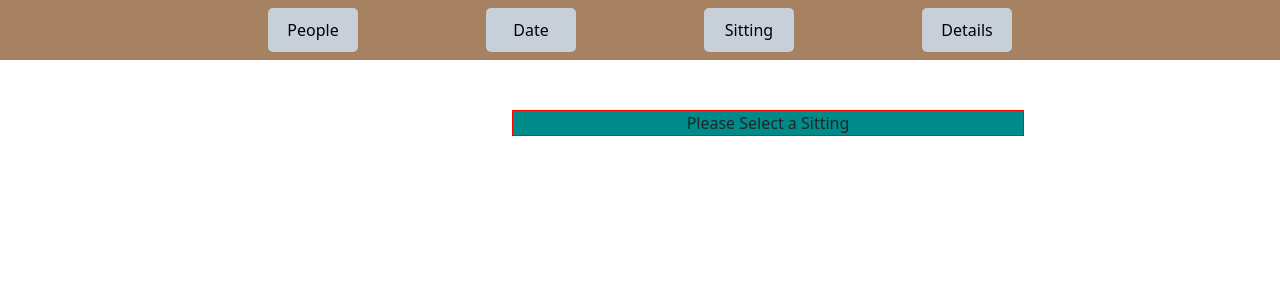
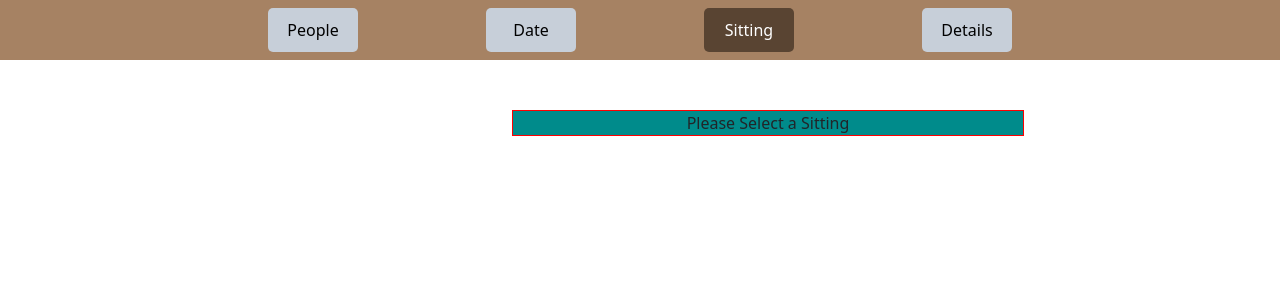
Before and after one commit to Josh8011/reservation, a React (Create React App) app: page /Sitting in a window 1280 px wide. Shown: the top 300 px of the page. Built offline with nearby package versions, Linux system fonts and the light colour scheme; no server answers.

Commit message:
Navigation highlight remains on refresh

```diff
--- a/src/App.js
+++ b/src/App.js
@@ -3,15 +3,21 @@ import './App.css';
 import Storage from './Services/storage';
 import {Router} from './Navigation'
 import {Header} from './Components'
+import {useLocation} from 'react-router-dom'
 
 function App() {
   //information state storage and functions
   const [reservationInfo , setReservationInfo]= useState({})
+  //Link state
+  const [selected , setSelected] = useState({People: false, DatePage: false, Sitting: false, Details: false});
+  const location = useLocation();
 
   useEffect(()=>{
     (async()=>{
         await loadReservationInfo();
     })();
+    debugger;
+    SelectPage(location.pathname.replace(/\//g,''));
   } ,[]);
 
   function loadReservationInfo(){
@@ -34,11 +40,9 @@ function App() {
     }
   }
 
-  //Link state
-  const [selected , setSelected] = useState({people: false, date: false, sitting: false, details: false});
 
   function SelectPage(name){
-    let newSelected = {people: false, date: false, sitting: false, details: false}
+    let newSelected = {People: false, DatePage: false, Sitting: false, Details: false}
     newSelected[name] = true;
     setSelected(newSelected)
 }
--- a/src/Components/Header.js
+++ b/src/Components/Header.js
@@ -17,11 +17,11 @@ export function Header(props) {
     return(
         <div className='Body'>
 
-            <HeaderLink selected={selected.people} SelectedFunction={()=>SelectPage('people')} Name={ResInfo.people? ResInfo.people: "People" } Path="People"/>
-            <HeaderLink selected={selected.date} SelectedFunction={()=>SelectPage('date')} Name={ResInfo.date?
+            <HeaderLink selected={selected.People} SelectedFunction={SelectPage} Name={ResInfo.people? ResInfo.people: "People" } Path="People"/>
+            <HeaderLink selected={selected.DatePage} SelectedFunction={SelectPage} Name={ResInfo.date?
                 `${addPadding(ResInfo.date.getDate())}/${addPadding(ResInfo.date.getMonth()+1)}/${ResInfo.date.getFullYear()}`: 'Date'} Path="DatePage"/>
-            <HeaderLink selected={selected.sitting} SelectedFunction={()=>SelectPage('sitting')} Name={ResInfo.sitting? ResInfo.sitting.Start :"Sitting"} Path="Sitting"/>
-            <HeaderLink selected={selected.details} SelectedFunction={()=>SelectPage('details')} Name="Details" Path="Details"/>
+            <HeaderLink selected={selected.Sitting} SelectedFunction={SelectPage} Name={ResInfo.sitting? ResInfo.sitting.Start :"Sitting"} Path="Sitting"/>
+            <HeaderLink selected={selected.Details} SelectedFunction={SelectPage} Name="Details" Path="Details"/>
 
         </div>
     );
--- a/src/Components/HeaderLink.js
+++ b/src/Components/HeaderLink.js
@@ -13,7 +13,7 @@ export function HeaderLink(props) {
 
     return(
         <div>
-            <Link onClick={SelectedFunction} className={linkType} to={{pathname:`/${Path}`}} >{Name}</Link>
+            <Link onClick={()=>SelectedFunction(Path)} className={linkType} to={{pathname:`/${Path}`}} >{Name}</Link>
         </div>
     );
 }
```
